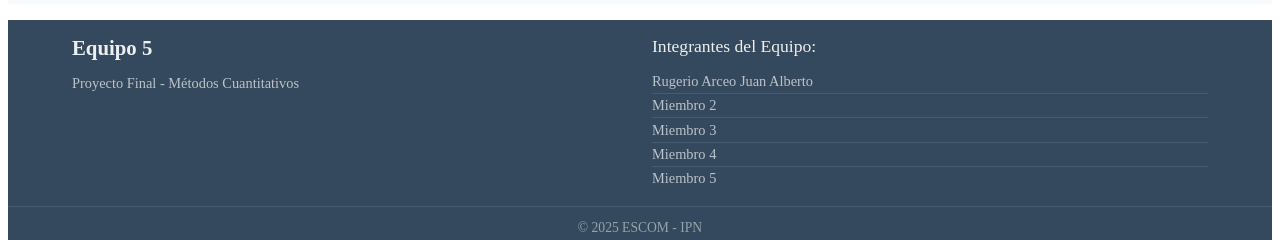
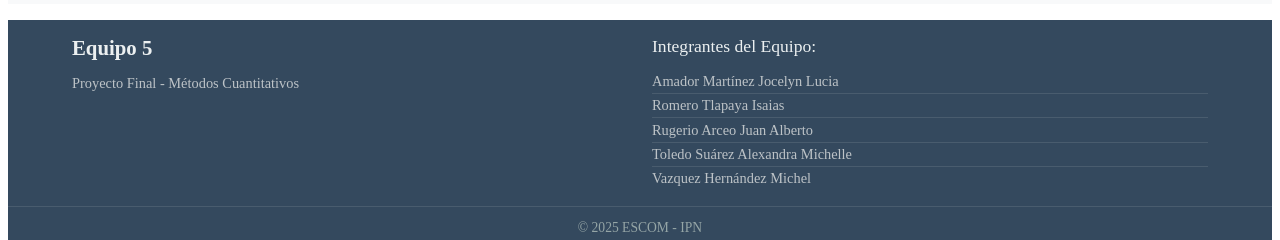
Before and after one commit to BetoGN/ProyectoFinalMetodosCuantitativos, an Angular app in the folder ProyectoMetodosC/: page / in a window 1280 px wide. Shown: the part 512-752 px from the top of the page. Built offline with nearby package versions, Linux system fonts and the light colour scheme.

Commit message:
Update app.html

```diff
--- a/ProyectoMetodosC/src/app/app.html
+++ b/ProyectoMetodosC/src/app/app.html
@@ -29,11 +29,11 @@
       <div class="footer-section">
         <h4>Integrantes del Equipo:</h4>
         <ul class="team-list">
+          <li class="team-member">Amador Martínez Jocelyn Lucia</li>
+          <li class="team-member">Romero Tlapaya Isaias</li>
           <li class="team-member">Rugerio Arceo Juan Alberto</li>
-          <li class="team-member">Miembro 2</li>
-          <li class="team-member">Miembro 3</li>
-          <li class="team-member">Miembro 4</li>
-          <li class="team-member">Miembro 5</li>
+          <li class="team-member">Toledo Suárez Alexandra Michelle</li>
+          <li class="team-member">Vazquez Hernández Michel</li>
         </ul>
       </div>
     </div>
```
